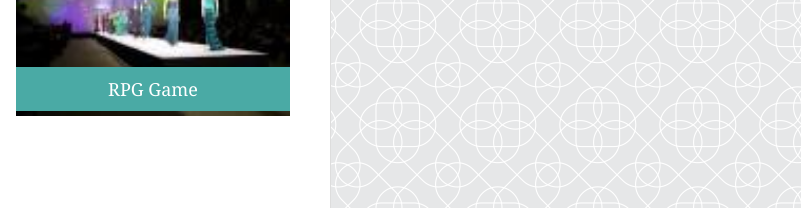
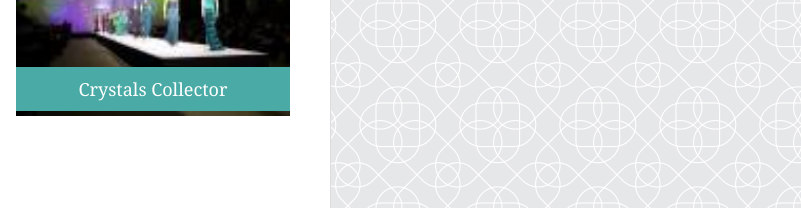
Before and after one commit to dmccandless/Responsive-Portfolio, a plain HTML site: page portfolio.html in a window 1280 px wide. Shown: the part 352-560 px from the top of the page, 479-1280 px from the left. Drawn offline with Linux system fonts and the light colour scheme.

Commit message:
in portfolio.html, change of name of second project from placeholder to Crystals Collector

```diff
--- a/portfolio.html
+++ b/portfolio.html
@@ -32,7 +32,7 @@
 								</div>
 								<div class="image-wrapper">
 									<img src="assets/images/portfolio-02.jpg" alt="Picture of Douglas McCandless' second portfolio item" id="portfolio-image-02">
-									<h3 class="heading-portfolio">RPG Game</h3>
+									<h3 class="heading-portfolio">Crystals Collector</h3>
 								</div>
 								<div class="image-wrapper">
 									<img src="assets/images/portfolio-03.jpg" alt="Picture of Douglas McCandless' third portfolio item" id="portfolio-image-03">
```
